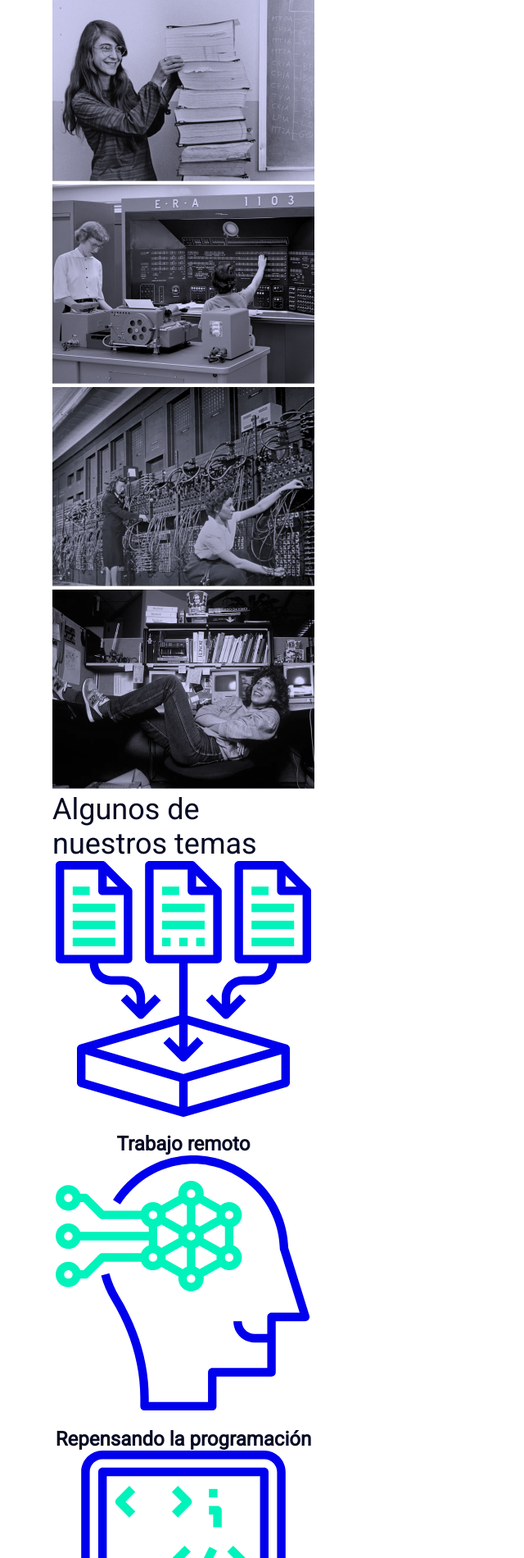
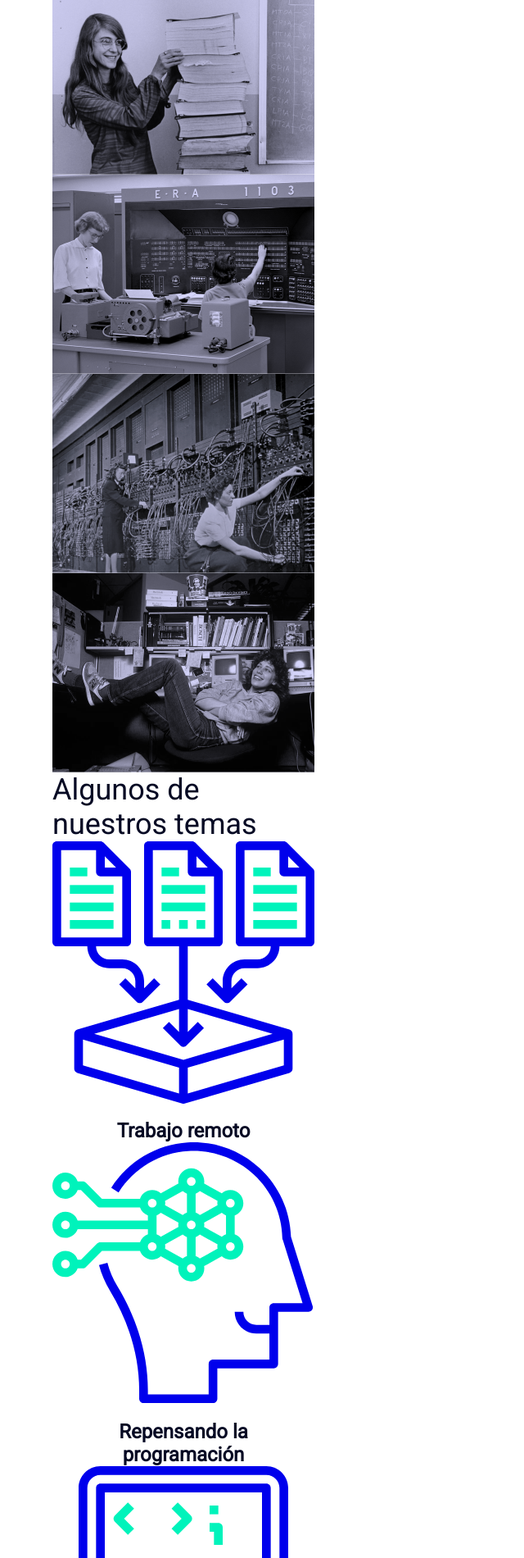
Before and after one commit to mrodriguezm21/Pale_blue_dot, a plain HTML site: page index.html in a window 1280 px wide. Shown: the part 2187-4087 px from the top of the page at 82% size, without its empty margins (0-640 px from the left). Drawn offline with Linux system fonts and the light colour scheme.

Commit message:
Limpieza de codigo

```diff
--- a/index.html
+++ b/index.html
@@ -102,6 +102,7 @@
         </div>
       </section>
       <section id="entrevistas" class="interviews">
+        <div>
         <h2>Invitadas/os estelares</h2>
         <ul>
           <li><img src="images/grace-hopper.png" alt="" /></li>
@@ -118,6 +119,7 @@
           </li>
           <li><img src="images/susan-kare.png" alt="" /></li>
         </ul>
+      </div>
       </section>
       <section id="topicos" class="topics">
         <h2>Algunos de nuestros temas</h2>
@@ -129,7 +131,7 @@
             </li>
             <li>
               <img src="images/icon2.svg" alt="" /><br />
-              <span>Repensando la programación</span>
+              <span>Repensando la <br> programación</span>
             </li>
             <li>
               <img src="images/icon3.svg" alt="" /> <br />
--- a/styles/_baserules.scss
+++ b/styles/_baserules.scss
@@ -9,14 +9,15 @@ body {
   color: $third_color;
   margin: 5%;
   max-width: 320px;
-  h1,h2{
+  h1,
+  h2 {
     font-weight: 400;
     font-size: 2.25em;
   }
+  a:visited {
+    color: unset;
+  }
+  a {
+    text-decoration: none;
+  }
 }
-a:visited {
-  color: unset;
-}
-a {
-  text-decoration: none;
-}
--- a/styles/_main.scss
+++ b/styles/_main.scss
@@ -26,13 +26,12 @@ main {
   /*Final seccion inicio*/
   /*Inicio seccion entrevistas*/
   .interviews {
-    display: flex;
-    max-width: unset;
-    flex-direction: column;
-
     ul {
+      display: flex;
+      flex-direction: column;
       li {
         list-style: none;
+        display: flex;
         img {
           width: 100%;
         }
@@ -44,22 +43,17 @@ main {
   .topics {
     display: flex;
     flex-direction: column;
-    align-items: center;
-
     ul {
       li {
         display: flex;
         flex-direction: column;
-        align-items: center;
         span {
+          text-align: center;
           font-size: 1.5em;
           font-weight: 600;
-        }
-        img {
-          align-self: stretch;
         }
       }
     }
   }
-  /*Final seccion entrevistas*/
+  /*Final seccion topicos*/
 }
```
Also changed, not shown: styles/styles.css, 1 other file.
